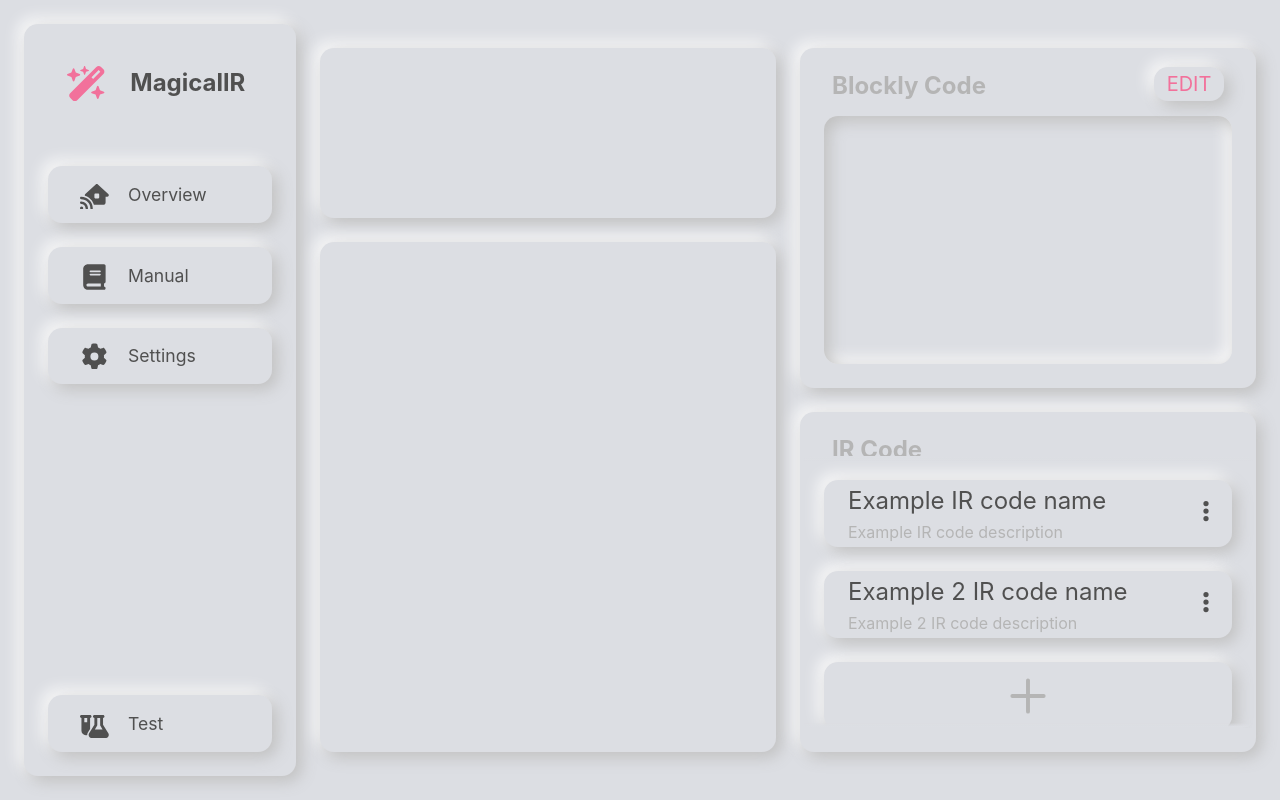
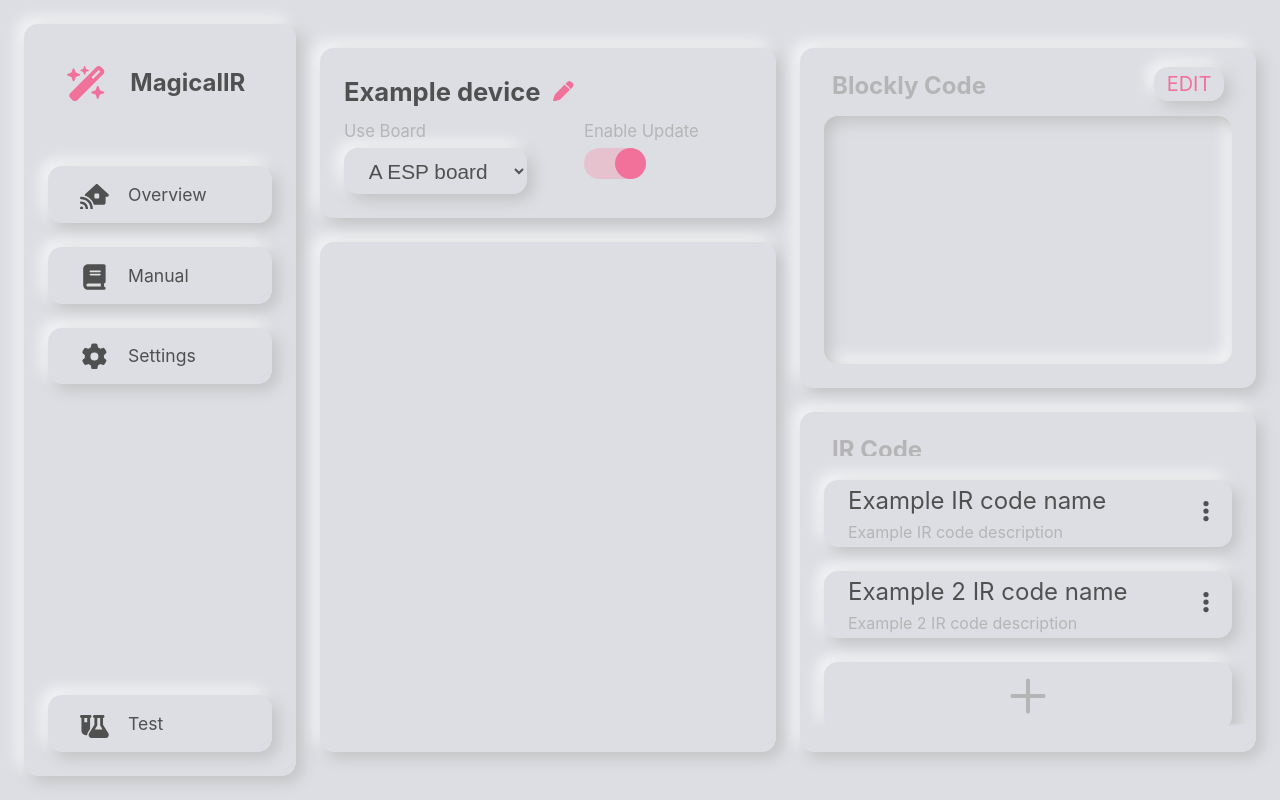
Before and after one commit to RyanUnicorn/legendary-remote-server, a Vue app in the folder frontend/: page /devices in a window 1280 px wide. Built offline with nearby package versions, Linux system fonts and the light colour scheme.

Commit message:
feat(DeviceName.vue): Completed, only api calls left unfinished

```diff
--- a/frontend/src/components/device/DeviceName.vue
+++ b/frontend/src/components/device/DeviceName.vue
@@ -1,11 +1,126 @@
 <script setup>
+  import { ref, watch } from 'vue';
+  import EditableTextInline from '../shared/EditableTextInline.vue';
+  import CheckBox from '../shared/CheckBox.vue'
+
+  const props = defineProps({
+    'deviceInfo': Object,
+    'boardList': Array,
+  });
+
+  const emit = defineEmits([
+    'updateDeviceInfo', // updateDeviceInfo(device);
+  ])
+
+  const selectedBoard = ref(props.deviceInfo.boardId);
+  const enableUpdate = ref(props.deviceInfo.enableUpdate);
+  const name = ref(props.deviceInfo.name);
+
+  watch([
+    () => props.deviceInfo?.boardId,
+    () => props.deviceInfo?.enableUpdate,
+    () => props.deviceInfo?.name,
+  ],([
+    newBoardId,
+    newEnableUpdate,
+    newName,
+  ]) => {
+    selectedBoard.value = newBoardId;
+    enableUpdate.value = newEnableUpdate;
+    name.value = newName;
+  });
+
+  function handleUpdateName(deviceName) {
+    emit('updateDeviceInfo', {
+      name: deviceName,
+    });
+  }
+
+  function handleUpdateSelectedBoard(boardId) {
+    emit('updateDeviceInfo', {
+      boardId: boardId,
+    });
+  }
+
+  function handleUpdateEnableUpdate(enabled) {
+    emit('updateDeviceInfo', {
+      enableUpdate: enabled,
+    });
+  }
 
 </script>
 
 <template>
-  <div class="neu-box"></div>
+  <div class="neu-box device-name-wrapper">
+    <EditableTextInline class="device-name"
+      :text="deviceInfo.name"
+      @rename="handleUpdateName"
+    />
+
+    <div class="form-wrapper">
+      <div class="form-input-wrapper">
+        <span>Use Board</span>
+        <select class="deivce-name-board-select"
+          v-model="selectedBoard"
+          @change="(event) => handleUpdateSelectedBoard(event.target.value)"
+          >
+          <option v-for="board in boardList" :key="board.id"
+            :value="board.id">
+            {{ board.name }}
+          </option>
+        </select>
+      </div>
+      <div class="form-input-wrapper">
+        <span>Enable Update</span>
+        <CheckBox class="form-check-box"
+          v-model="enableUpdate"
+          @update:model-value="handleUpdateEnableUpdate"
+        />
+      </div>
+    </div>
+  </div>
 </template>
 
 <style scoped>
 
+  .form-wrapper {
+    position: absolute;
+    bottom: var(--spacing-const);
+    display: flex;
+    width: 100%;
+    gap: var(--spacing-const);
+  }
+
+  .form-input-wrapper {
+    display: flex;
+    flex-basis: 50%;
+    flex-direction: column;
+    gap: 0.2rem;
+    font-size: 1.3rem;
+
+    & span {
+      color: var(--color-text-mute);
+      z-index: 1;
+      font-size: 0.8em;
+    }
+  }
+
+  .form-check-box {
+    font-size: 1em;
+  }
+
+  .deivce-name-board-select {
+    font-size: 1em;
+    width: fit-content;
+  }
+  .device-name-wrapper {
+    position: relative;
+    padding-block: 1.5rem;
+    padding-inline: var(--spacing-const);
+  }
+
+  .device-name {
+    font-weight: bolder;
+    font-size: 1.6rem;
+  }
 </style>
--- a/frontend/src/views/DevicesView.vue
+++ b/frontend/src/views/DevicesView.vue
@@ -10,10 +10,12 @@
   const currentId = route.params.id;
 
   const device = ref([]);
+  const boardList = ref([]);
+
   function fetchaDevice(id){
     device.value = {
       id: 1,
-      boardId: 1,
+      boardId: '123456789ABC',
       name: "Example device",
       enableUpdate: true,
       blocklyWorkspace: "...",
@@ -64,10 +66,42 @@
     }
   }
 
+  async function fetchBoardList() {
+    /**
+     * TODO api call here
+     */
+    boardList.value = [
+      {
+        id: '123456789ABC',
+        name: 'A ESP board',
+      },
+      {
+        id: '23456789ABCD',
+        name: 'Living room',
+      },
+      {
+        id: '3456789ABCDE',
+        name: 'Bathroom',
+      },
+      {
+        id: '456789ABCDEF',
+        name: 'Bedroom',
+      },
+      {
+        id: '56789ABCDEF1',
+        name: 'Basement',
+      },
+      {
+        id: '6789ABCDEF12',
+        name: 'Kitchen',
+      },
+    ];
+  }
+
   function handleIRCodeRename(id, name) {
     console.log('renaming', id, 'to', name);
     /**
-     * TODO: api call to unpair the board
+     * TODO: api call to update irCode
      */
     fetchaDevice();
   }
@@ -75,7 +109,7 @@
   function handleIRCodeRedescribe(id, description) {
     console.log('redescribe', id, 'to', description);
     /**
-     * TODO: api call to unpair the board
+     * TODO: api call to update irCode
      */
     fetchaDevice();
   }
@@ -83,20 +117,34 @@
   function handleIRCodeDelete(id) {
     console.log('delete', id);
     /**
-     * TODO: api call to unpair the board
+     * TODO: api call to update irCode
+     */
+    fetchaDevice();
+  }
+
+  function handleUpdateDeviceInfo(device) {
+    console.log('updating device with body', device);
+    /**
+     * TODO api call to update device
      */
     fetchaDevice();
   }
 
   onMounted(() => {
     fetchaDevice(currentId);
+    fetchBoardList();
   });
+
 </script>
 
 <template>
   <div class="deviceview-grid">
     <div class="left">
-        <DeviceName/>
+        <DeviceName
+          :device-info="device"
+          :board-list="boardList"
+          @update-device-info="handleUpdateDeviceInfo"
+        />
         <DeviceEntities/>
     </div>
     <div class="right">
```
